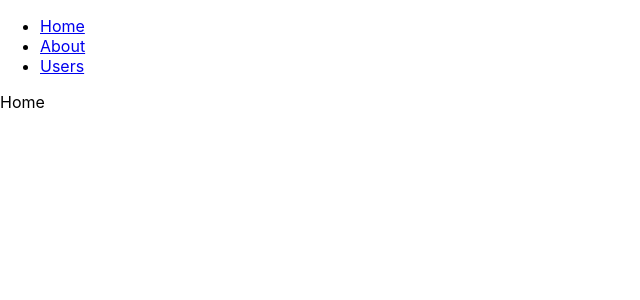
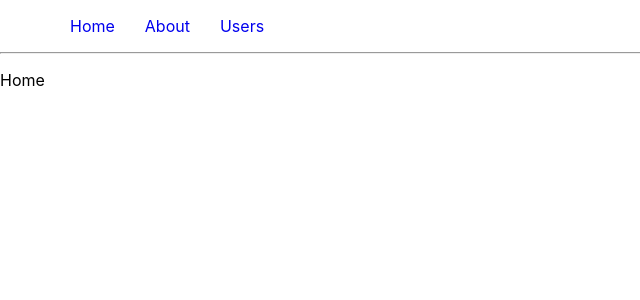
Before and after one commit to bluepeak-orfu2020/json-placeholder-gui, a React (Create React App) app: page / in a window 1280 px wide. Shown: the top 300 px of the page, without its empty margins (0-640 px from the left). Built offline with nearby package versions, Linux system fonts and the light colour scheme.

Commit message:
Added navbar styling.

```diff
--- a/src/App.js
+++ b/src/App.js
@@ -27,6 +27,8 @@ class App extends React.Component {
           </ul>
         </nav>
 
+        <hr />
+
         {/* A <Switch> looks through its children <Route>s and
             renders the first one that matches the current URL. */}
         <Switch>
--- a/src/index.css
+++ b/src/index.css
@@ -11,3 +11,13 @@ code {
   font-family: source-code-pro, Menlo, Monaco, Consolas, 'Courier New',
     monospace;
 }
+
+
+ul > li {
+  display: inline-block;
+  margin-left: 30px;
+}
+
+a {
+  text-decoration: none;
+}
```
